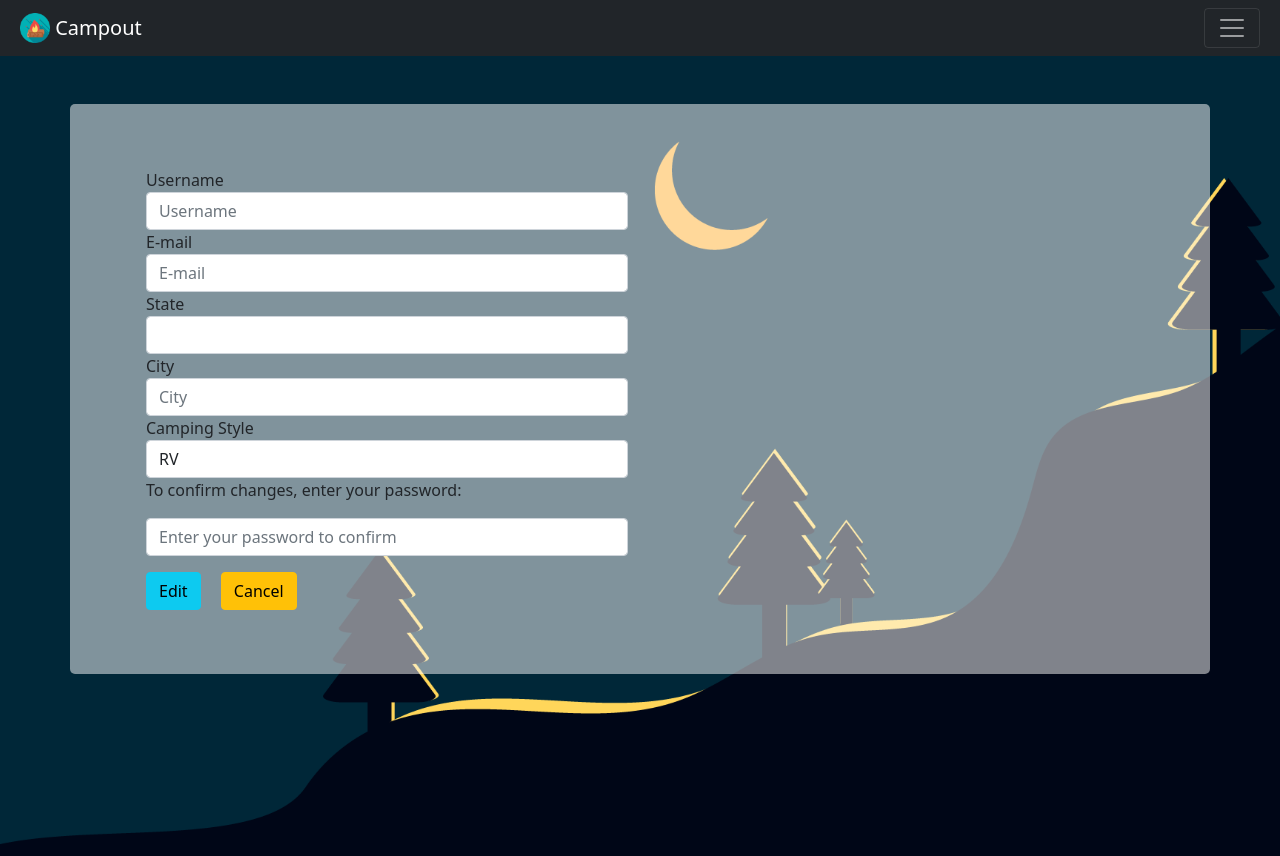
After one commit to jdarling96/Campout-capstone-1, a Flask app: template templates/users/edit.html in a window 1280 px wide. The commit adds this page. Run offline with Flask 2, Linux system fonts and the light colour scheme; the template is opened without the code that fills it: values that come from a table or form of the project are taken from there, others are empty; tables that the repository leaves empty hold one stand-in row (values such as "Sample post"); lists and menus that the app fills with data are empty; some libraries are stand-ins or nearby versions.

Commit message:
Working logic of a recommendation feature from location of saved sites. API call to list recommend sites

```diff
--- a/app.py
+++ b/app.py
@@ -4,7 +4,6 @@ from json import dumps
 import json
 import os
 from re import U
-from webbrowser import get
 import flask_sqlalchemy
 from pandas import json_normalize
 import requests
@@ -14,7 +13,7 @@ import pprint
 import xml.etree.cElementTree as et
 from flask import Flask, render_template, request, flash, redirect, session, g, jsonify
 from models import db, connect_db, User, CampgroundData, Campground, SavedSite, States
-from forms import UserAddForm, UserLoginForm, SearchCampground
+from forms import UserAddForm, UserLoginForm, SearchCampground, UserEditForm
 from sqlalchemy.exc import IntegrityError
 import numpy as np
 
@@ -254,12 +253,19 @@ def user_save_site(user_id):
     campground = Campground(camp_data_id=camp_data.id,  facility_name=request.form["facility_name"],  facility_photo=request.form["facility_photo"],
     state=request.form["state"], facility_type=request.form["facility_type"])
 
+
     db.session.add(campground)
-    db.session.flush()
+    try:
+        db.session.flush()
+    except IntegrityError:
+        flash('Site has allready been saved', 'danger')
+        return redirect('/search')
     db.session.refresh(campground)
     save_site =SavedSite(user_id=user_id,camp_id=campground.id)
     db.session.add(save_site)
+
     db.session.commit()
+
 
     flash('Site has been saved', 'success')
     return redirect('/search')
@@ -273,27 +279,115 @@ def user_account(user_id):
         return redirect('login')
 
 
-    user = User.query.get(user_id)
+    user = User.query.get_or_404(g.user.id)
     campgrounds = Campground.query.filter(Campground.id.in_([n.camp_id for n in user.saved_site]))
 
     return render_template('users/account.html', user=g.user, campgrounds=campgrounds)
 
 
+@app.route('/user/account/<int:user_id>/edit', methods=['GET', 'POST'])
+def edit_user_account(user_id):
+    if not g.user:
+        flash('Please register/login first', 'danger')
+        return redirect('login')
+
+    user = User.query.get_or_404(g.user.id)
+    form = UserEditForm(obj=user)
+    form.state_id.choices = [(state.short_name, state.long_name)for state in States.query.all()]
+
+    if form.validate_on_submit():
+
+        user = User.auth(user.username, form.password.data)
+
+        if user:
+            user.username = form.username.data
+            user.email = form.email.data
+            user.state_id = form.state_id.data
+            user.city = form.city.data
+            user.site_type = form.site_type.data
+
+            db.session.commit()
+
+            flash('Account updated!', 'success')
+            return redirect(f'/user/account/{user.id}')
+
+        flash('Incorrect password', 'danger')
+        return redirect(f'/user/account/{user.id}')
+
+    return render_template('/users/edit.html', form=form, user=user)
+
+
+
+
 @app.route('/api/users/account/saved')
 def users_saved_sites():
+    if not g.user:
+        return jsonify([{"auth_required" : 'Please Login'}])
+
+
     user = User.query.get_or_404(g.user.id)
 
     campgrounds = Campground.query.filter(Campground.id.in_([n.camp_id for n in user.saved_site]))
+
 
     return jsonify([  { "facility_name" : c.facility_name, "facility_photo" : c.facility_photo ,
         "state" : c.state, "facility_type" : c.facility_type}  for c in campgrounds])
 
 
-""" @app.route('/api/users/account/recommend')
-def recomend_sites(): """
 
 
+@app.route('/api/user/account/saved/<facility_name>/delete', methods=['POST'])
+def delete_saved_site(facility_name):
+    if not g.user:
+        return jsonify([{"auth_required" : 'Please Login'}])
 
+    campground = Campground.query.filter_by(facility_name=facility_name).first()
+    campground_data = CampgroundData.query.get(campground.camp_data_id)
+    print(campground)
+    saved_site = SavedSite.query.filter(SavedSite.camp_id == campground.id).first()
+    print(saved_site)
+
+    db.session.delete(saved_site)
+    db.session.delete(campground)
+    db.session.delete(campground_data)
+    db.session.commit()
+
+    flash('Saved site removed', 'success')
+    return redirect(f'/user/account/{g.user.id}')
+
+
+@app.route('/api/user/account/recommend')
+def recommend_sites():
+    if not g.user:
+        return jsonify([{"auth_required" : 'Please Login'}])
+
+    user = User.query.get_or_404(g.user.id)
+    user_campgrounds = user.campgrounds
+    camp_data = [[data.facility_name, data.amenities] for data in user_campgrounds]
+
+    if len(user.campgrounds) == 0:
+        return jsonify([{"no_saves" : 'Please save a site for recommendations.'}])
+
+    response = requests.get(
+            API_URL+TOKEN,
+            params=[('landmarkName',camp_data[0][0]), ('landmarkLat',camp_data[0][1].landmark_lat), ('landmarkLong', camp_data[0][1].landmark_long)]
+        )
+    if response:
+            dict_data = xmltodict.parse(response.content)
+
+            try:
+                result = dict_data['resultset']['result']
+                print(result)
+
+
+            except KeyError:
+                flash('Invalid search. Make sure fields are valid', 'danger')
+                return redirect('/search')
+
+    else:
+        print('failed')
+
+    return jsonify(result[1:7])
 
 
 
--- a/forms.py
+++ b/forms.py
@@ -73,3 +73,21 @@ class SearchCampground(FlaskForm):
     pets = SelectField('Pets Allowed', choices=[('',''),('3010','Y')])
 
     waterfront = SelectField('Waterfront Sites', choices=[('',''),('3011','Y')])
+
+
+class UserEditForm(FlaskForm):
+    """Form for adding users to db"""
+
+    username = StringField('Username', validators=[DataRequired(),
+    Length(min=8,max=15,message='Username must be a minimum of %(min)d and a maximum of %(max)d')])
+
+    email = StringField('E-mail', validators=[DataRequired(), Email(message='Not a valid E-mail address')])
+
+    password = PasswordField('Password', validators=[DataRequired(),
+    Length(min=6, max=18, message='Password must be a minimum of %(min)d and a maximum of %(max)d')])
+
+    state_id = SelectField('State')
+
+    city = StringField('City', validators=[DataRequired()])
+
+    site_type = SelectField('Camping Style',coerce=int, choices=[(2001,'RV'),(10001,'Cabins/Lodgings'),(2003,'Tent'),(2002, 'Trailer'),(9002,'Big Groups'),(9001,'Day Use'),(3001,'Horse Site'),(2004,'Boat Site')])
--- a/static/app.js
+++ b/static/app.js
@@ -24,6 +24,7 @@ for(let btn of btns){
 $('#saved-sites').click(function(){
   getSaves()
 
+
   $('#saved-sites').off('click').on('click', function(){
 
     if($('#saved-campsites-container').is(":visible")) {
@@ -43,10 +44,14 @@ $('#saved-sites').click(function(){
 async function getSaves() {
   let res = await axios.get('http://127.0.0.1:5000/api/users/account/saved')
   console.log(res.data)
-  displayData(res.data)
+  if(res.data.length === 0){
+    $('#saved-sites').off('click')
+    return
+  }
+  displaySaves(res.data)
 }
 
-function displayData(data) {
+function displaySaves(data) {
 
   data.forEach(element => {
     let {facility_name,facility_photo, facility_type, state} = element
@@ -65,6 +70,9 @@ function displayData(data) {
           <p class="h6">Park: ${facility_name}</p>
           <p class="h6">State: ${state}</p>
           <p class="h6 mb-2">Type: ${facility_type}</p>
+          <form action="/api/user/account/saved/${facility_name}/delete" method='POST'>
+          <button type="submit" class="btn btn-outline-danger btn-sm mt-1"><i class="fa-solid fa-trash"></i></button>
+          </form>
        </div>
 
      </div>
@@ -77,3 +85,50 @@ function displayData(data) {
 
 
 }
+
+
+$('#recommend-sites').click(function(){
+  getRecommend()
+})
+
+async function getRecommend(){
+  let res = await axios.get('http://127.0.0.1:5000/api/user/account/recommend')
+  console.log(res.data)
+
+  displayRec(res.data)
+}
+
+function displayRec(data) {
+
+  data.forEach(element => {
+    let {facility_name,facility_photo, facility_type, state} = element
+    if(facility_photo === "http://www.reserveamerica.com/images/nophoto.jpg"){
+      facility_photo = "/static/images/generic-campsite.jpg"
+    }
+
+    const $display = $(
+      `<div class="row">
+       <div class="col">
+       <img class="img-thumbnail mb-2" src="${facility_photo}" alt="Picture of campsite." srcset="">
+       </div>
+       </div>
+       <div class="row">
+       <div class="col m-2">
+          <p class="h6">Park: ${facility_name}</p>
+          <p class="h6">State: ${state}</p>
+          <p class="h6 mb-2">Type: ${facility_type}</p>
+          <form action="/api/user/account/saved/${facility_name}/delete" method='POST'>
+          <button type="submit" class="btn btn-outline-danger btn-sm mt-1"><i class="fa-solid fa-trash"></i></button>
+          </form>
+       </div>
+
+     </div>
+     `);
+
+    $('#saved-campsites-container').append($display)
+
+  });
+  $('#saved-campsites-container').show()
+
+
+}
--- a/static/stylesheets/style.css
+++ b/static/stylesheets/style.css
@@ -103,7 +103,6 @@ html, body {
 
  #search-data-container{
   width: 100%;
-
   position: relative;
   top:0;
   right: 0;
@@ -114,10 +113,12 @@ html, body {
 }
 
 #save-data-container{
-  margin-top: 4%;
+  background: url(/static/images/MInimalist-landscape-night-moon.png);
+  background-size: cover;
+  background-repeat: no-repeat;
+
   width: 100%;
   height: 100%;
-
   position: relative;
   top:0;
   right: 0;
@@ -126,3 +127,30 @@ html, body {
 
 
 }
+
+#register-img{
+
+  width: 100%;
+  height: 100%;
+  position: relative;
+  top:0;
+  right: 0;
+  bottom: 0;
+  left: 0;
+
+}
+
+
+#search-img{
+  width: 100%;
+  height: 100%;
+  background: url(/static/images/search-tree.jpg);
+  background-size: cover;
+  background-repeat: no-repeat;
+
+}
+
+
+.flash-msg{
+  z-index: 2;
+}
--- a/templates/about.html
+++ b/templates/about.html
@@ -11,7 +11,7 @@
         <div class="container-sm" style="height:20vh;">
             <h2>Active Access’s Campground API</h2>
             <p>The Active Acccess Campground APIs, backed by Reserve America's database, provides access <br> to campground data for 97% of the US and Canada's national and state/provincial parks.</p>
-            <button class="btn btn-outline-info btn-sm px-5">Learn more</button>
+            <button onclick="location.href='https://developer.active.com/docs/read/Campground_APIs';" class="btn btn-outline-info btn-sm px-5">Learn more</button>
         </div>
         <div class="container-sm">
             <h2>Technology</h2>
@@ -26,7 +26,7 @@
         <div class="container-sm">
             <h2>More?</h2>
             <p>Click the link below to see Campout’s Github repo.</p>
-            <button class="btn btn-outline-info btn-sm px-5">Learn more</button>
+            <button onclick="location.href='https://github.com/jdarling96/Campout-capstone-1';" class="btn btn-outline-info btn-sm px-5">Learn more</button>
         </div>
     </div>
 
--- a/templates/base.html
+++ b/templates/base.html
@@ -108,6 +108,7 @@
         </button>
       </div>
     </div>
+
     <div class="flash-msg">
       <div class="d-flex flex-row justify-content-center mt-0">
         {% for category, message in get_flashed_messages(with_categories=True)
--- a/templates/search.html
+++ b/templates/search.html
@@ -1,5 +1,5 @@
 {% extends 'base.html' %} {% block content %}
-<div id="register-img" class="d-flex justify-content-center">
+<div id="search-img" class="d-flex justify-content-center">
     <div class="d-flex justify-content-center" style="margin-top: 15vh;">
        <div id="search-div" class="d-flex flex-column justify-content-center align-items-center p-1" style="border-radius: 10px;">
         <h2 class='justify-content-center mb-5'>Search</h2>
--- /dev/null
+++ b/templates/users/edit.html
@@ -0,0 +1,37 @@
+{% extends 'base.html' %} {% block content %}
+<div id="save-data-container" class="d-flex flex-column">
+    <div class="d-flex flex-row justify-content-center">
+    <div class="container p-3 mt-5" style="background-color: rgba(255, 255, 255, 0.5); border-radius: 5px;">
+        <div class="row m-5">
+            <div class="col-md-6">
+                <form method="POST" id="user_form" action="/user/account/{{user.id}}/edit">
+                    {{ form.hidden_tag() }}
+
+                {% for field in form if field.widget.input_type != 'hidden' and field.name != 'password' %}
+          {% for error in field.errors %}
+            <span class="text-danger">{{ error }}</span>
+          {% endfor %}
+          {{field.label}}
+          {{ field(placeholder=field.label.text, class="form-control") }}
+        {% endfor %}
+
+        <p>To confirm changes, enter your password:</p>
+        {% if form.password.errors %}
+          {% for error in form.password.errors %}
+            <span class="text-danger">
+            {{ error }}
+          </span>
+          {% endfor %}
+        {% endif %}
+        {{ form.password(placeholder="Enter your password to confirm", class="form-control") }}
+        <button type="submit" class="btn btn-info mt-3">Edit</button>
+        <button type="button" class="btn btn-warning mt-3 ms-3" onclick="window.location.href='/user/account/{{user.id}}'">Cancel</button>
+            </form>
+
+            </div>
+        </div>
+
+    </div>
+</div>
+</div>
+{% endblock %}
```
Also changed, not shown: models.py (+7 -6 lines), templates/users/account.html (+5 -5 lines), static/images/MInimalist-landscape-night-moon.png (added), static/images/search-tree.jpg (added), 2 other files.
